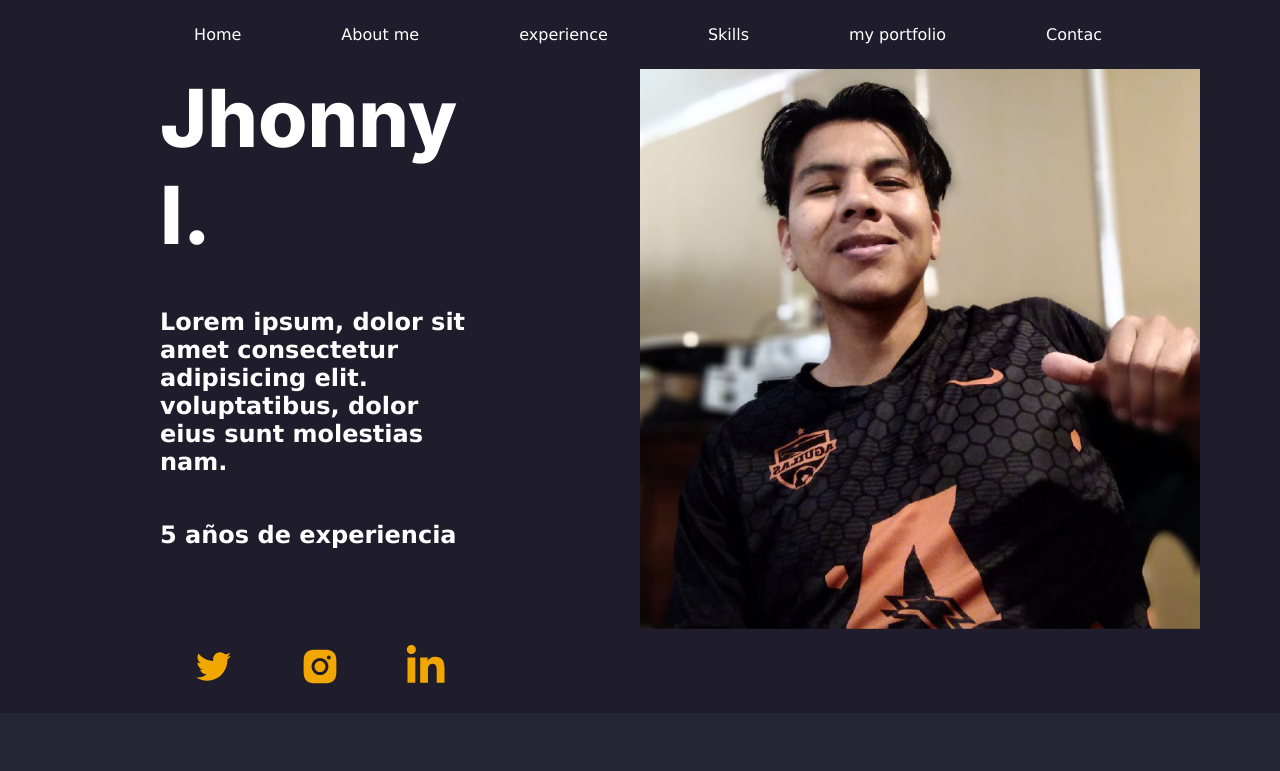
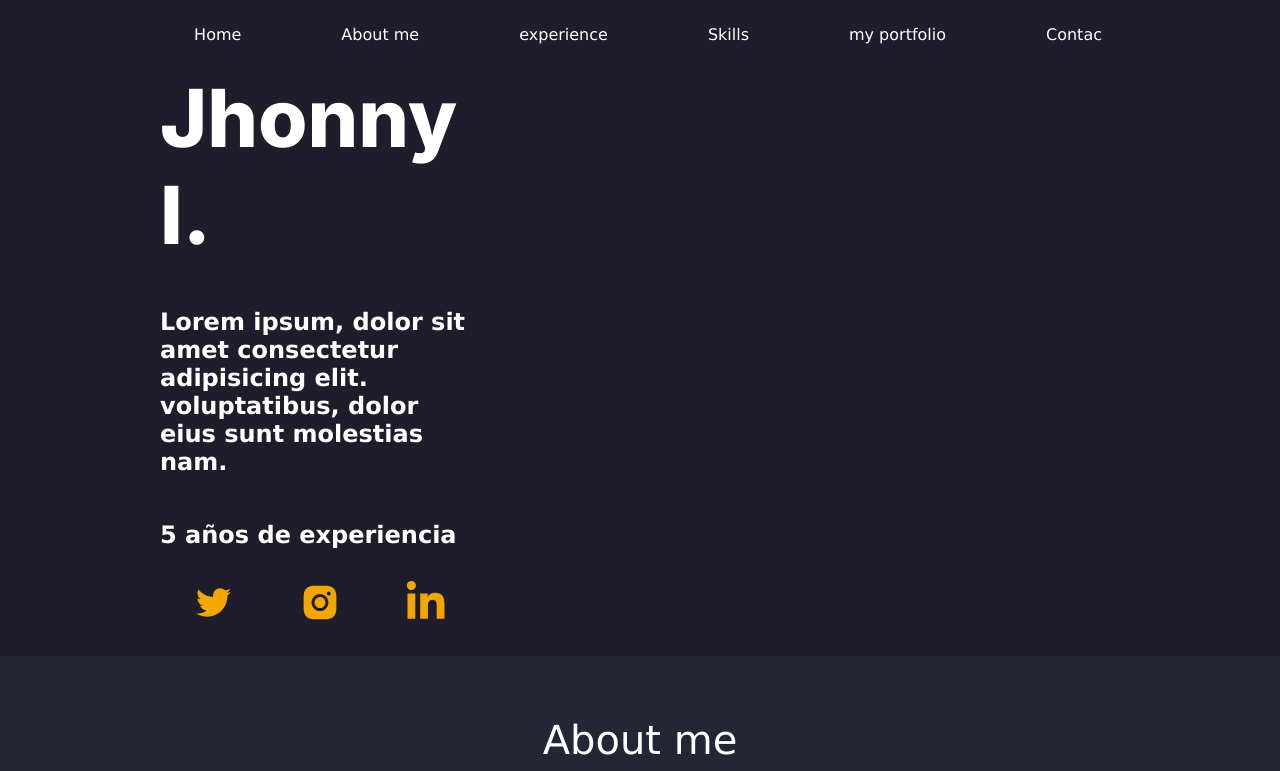
Before and after one commit to Go-Johnny-Go/portfolio-official, a plain HTML site: page index.html in a window 1280 px wide. Shown: the top 771 px of the page. Drawn offline with Linux system fonts and the light colour scheme.

Commit message:
Update index.html

```diff
--- a/index.html
+++ b/index.html
@@ -58,7 +58,7 @@
             </footer>
         </section>
         <figure class="main__photo">
-            <img class="main__photo--perfil" src="/IMG/jhonny.png" alt="Photo perfil">
+
         </figure>
     </main>
     <section class="about">
```
